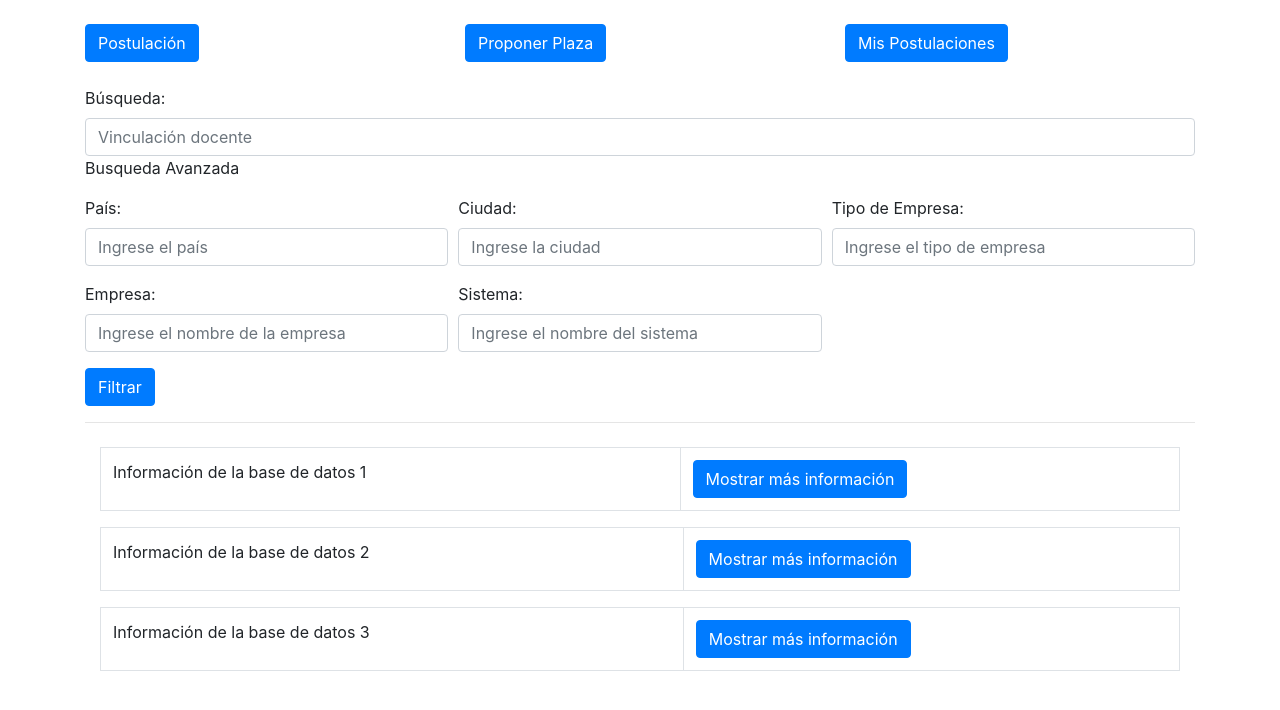
After one commit to ronalc90/proyectoPhpMySQLManiManito, a PHP site: page /vista2.php in a window 1280 px wide. The commit adds this page. Shown: the top 710 px of the page. Run offline with PHP 8.4, Linux system fonts and the light colour scheme.

Commit message:
se agrego segunda vista y postulaciones

```diff
--- a/index.php
+++ b/index.php
@@ -13,7 +13,7 @@ include 'plantilla.php';
 
 </head>
 <body>
-
+    <div>
         <form action="procesar_busqueda.php" method="get" class="mt-4">
             <div class="form-group">
                 <label for="busqueda">Búsqueda:</label>
--- /dev/null
+++ b/vista2.php
@@ -0,0 +1,96 @@
+<?php include 'plantilla.php'; ?>
+
+<!DOCTYPE html>
+<html lang="en">
+<head>
+    <meta charset="UTF-8">
+    <meta name="viewport" content="width=device-width, initial-scale=1.0">
+    <title>Document</title>
+    <link rel="stylesheet" href="https://stackpath.bootstrapcdn.com/bootstrap/4.5.2/css/bootstrap.min.css">
+</head>
+<body>
+    <div>
+        <!-- Formulario de búsqueda avanzada -->
+        <form action="procesar_busqueda_avanzada.php" method="get" class="mt-4">
+            <label for="busqueda">Búsqueda:</label>
+            <input type="text" id="busqueda" name="busqueda" class="form-control" placeholder="Vinculación docente" required>
+            <p>Busqueda Avanzada</p>
+            <div class="form-row">
+                <div class="form-group col-md-4">
+                    <label for="pais">País:</label>
+                    <input type="text" id="pais" name="pais" class="form-control" placeholder="Ingrese el país">
+                </div>
+                <div class="form-group col-md-4">
+                    <label for="ciudad">Ciudad:</label>
+                    <input type="text" id="ciudad" name="ciudad" class="form-control" placeholder="Ingrese la ciudad">
+                </div>
+                <div class="form-group col-md-4">
+                    <label for="tipo_empresa">Tipo de Empresa:</label>
+                    <input type="text" id="tipo_empresa" name="tipo_empresa" class="form-control" placeholder="Ingrese el tipo de empresa">
+                </div>
+            </div>
+            <div class="form-row">
+                <div class="form-group col-md-4">
+                    <label for="empresa">Empresa:</label>
+                    <input type="text" id="empresa" name="empresa" class="form-control" placeholder="Ingrese el nombre de la empresa">
+                </div>
+                <div class="form-group col-md-4">
+                    <label for="sistema">Sistema:</label>
+                    <input type="text" id="sistema" name="sistema" class="form-control" placeholder="Ingrese el nombre del sistema">
+                </div>
+            </div>
+            <button type="submit" class="btn btn-primary">Filtrar</button>
+        </form>
+
+    </div>
+
+    <hr>
+
+    <div class="container mt-4">
+        <!-- Tabla 1 -->
+        <table class="table table-bordered">
+            <tr>
+                <td>Información de la base de datos 1</td>
+                <td>
+                    <button class="btn btn-primary">Mostrar más información</button>
+                </td>
+            </tr>
+        </table>
+        <div class="container" style="display: none;">
+            <!-- Contenido adicional que se mostrará al hacer clic en el botón -->
+            Lorem ipsum dolor sit amet, consectetur adipiscing elit. Aenean vel urna nec justo tincidunt tempor. Quisque vehicula lorem eu vestibulum finibus.
+        </div>
+
+        <!-- Tabla 2 -->
+        <table class="table table-bordered">
+            <tr>
+                <td>Información de la base de datos 2</td>
+                <td>
+                    <button class="btn btn-primary">Mostrar más información</button>
+                </td>
+            </tr>
+        </table>
+        <div class="container" style="display: none;">
+            <!-- Contenido adicional que se mostrará al hacer clic en el botón -->
+            Sed eu orci nec ipsum interdum dapibus. Etiam vel nunc sit amet eros sagittis venenatis. Vivamus ut fermentum odio.
+        </div>
+
+        <!-- Tabla 3 -->
+        <table class="table table-bordered">
+            <tr>
+                <td>Información de la base de datos 3</td>
+                <td>
+                    <button class="btn btn-primary">Mostrar más información</button>
+                </td>
+            </tr>
+        </table>
+        <div class="container" style="display: none;">
+            <!-- Contenido adicional que se mostrará al hacer clic en el botón -->
+            Quisque eu massa ac lorem tristique consectetur. In bibendum rhoncus nibh, quis volutpat arcu pharetra nec.
+        </div>
+    </div>
+
+
+
+</body>
+</html>
```
Also changed, not shown: misPostulaciones.php (added, +54 -0 lines).
